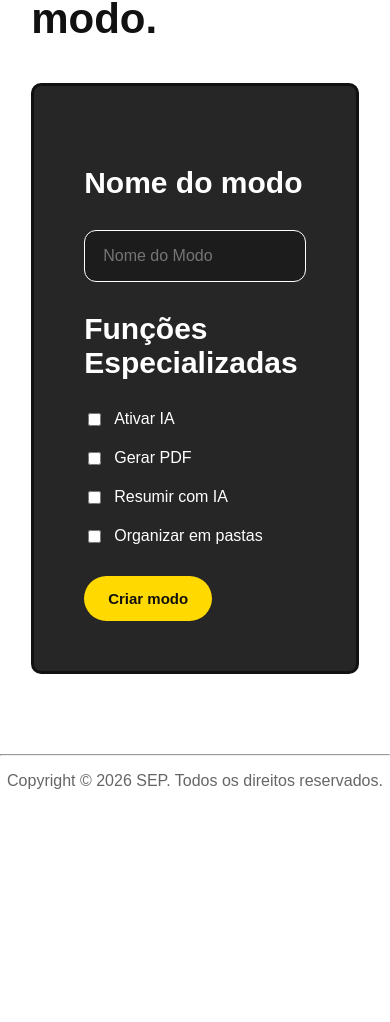
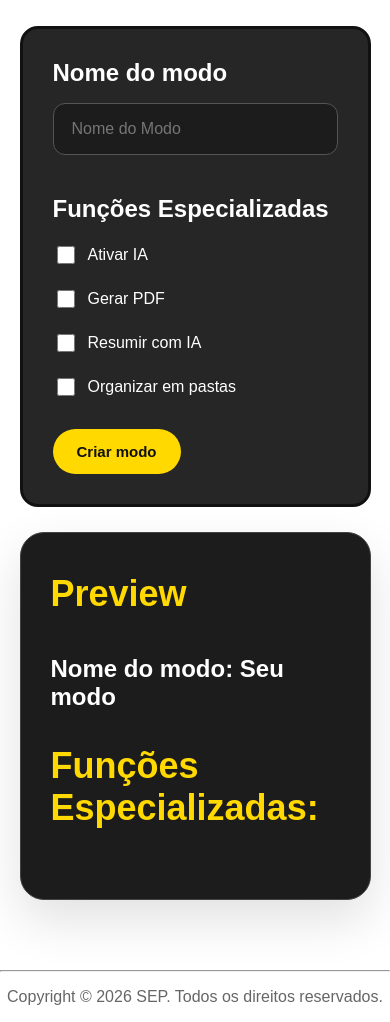
Before and after one commit to lucasknohara/SEP, a React (Vite) app: page /modocustomizavel in a window 390 px wide. Shown: the part 1373-2395 px from the top of the page. Before the commit the page ends 2179 px from the top, so only its background shows below. Built offline with nearby package versions, Linux system fonts and the light colour scheme.

Commit message:
feat: melhorando modo customizavel e criando preview

```diff
--- a/src/components/CustomModeForm/CustomModeForm.css
+++ b/src/components/CustomModeForm/CustomModeForm.css
@@ -5,29 +5,67 @@
 }
 
 .custom-mode-form h2 {
-    margin-bottom: 40px;
+    margin: 0 0 40px;
     font-size: 42px;
 }
 
-.custom-mode-form input[type="text"] {
+.custom-mode-content {
+    display: grid;
+    grid-template-columns: 1fr 1fr;
+    gap: 40px;
+    align-items: start;
+}
+
+.custom-controls {
+    padding: 50px;
+    border: 3px solid var(--cor-preto);
+    border-radius: 18px;
+    background: #262626;
+    color: var(--cor-branco);
+}
+
+.custom-controls h3 {
+    margin: 0 0 16px;
+    font-size: 30px;
+}
+
+.custom-controls h3:nth-of-type(2) {
+    margin-top: 40px;
+}
+
+.custom-controls input[type="text"] {
     width: 100%;
     max-width: 400px;
     padding: 16px 18px;
-    border: 1px solid var(--cor-branco);
+    border: 1px solid #555;
     border-radius: 12px;
     background: #1c1c1c;
     color: var(--cor-branco);
     font-size: 16px;
+    outline: none;
 }
 
-.custom-mode-form label {
+.custom-controls input[type="text"]:focus {
+    border-color: var(--cor-amarelo);
+}
+
+.custom-controls label {
     display: flex;
     align-items: center;
     gap: 10px;
     margin-top: 20px;
+    cursor: pointer;
+    font-size: 16px;
 }
 
-.custom-mode-form button {
+.custom-controls input[type="checkbox"] {
+    width: 18px;
+    height: 18px;
+    accent-color: var(--cor-amarelo);
+    cursor: pointer;
+}
+
+.custom-controls button {
     margin-top: 30px;
     padding: 14px 24px;
     border: none;
@@ -37,16 +75,97 @@
     cursor: pointer;
     font-size: 15px;
     font-weight: bold;
+    transition:
+        transform 0.3s ease,
+        box-shadow 0.3s ease;
 }
 
-.custom-mode-form-div {
-    border: 3px solid var(--cor-preto);
-    border-radius: 10px;
-    padding: 50px;
-    background-color: #262626;
-    color: var(--cor-branco);
+.custom-controls button:hover {
+    transform: translateY(-2px);
+    box-shadow: 0 10px 25px rgba(0, 0, 0, 0.2);
 }
 
-.custom-mode-form-div h3 {
-    font-size: 30px
+.custom-preview {
+    min-height: 300px;
+    padding: 40px;
+    border: 1px solid #444;
+    border-radius: 24px;
+    background: #1c1c1c;
+    color: var(--cor-branco);
+    box-shadow: 0 20px 50px rgba(0, 0, 0, 0.12);
 }
+
+.custom-preview h2 {
+    color: var(--cor-amarelo);
+    font-size: 30px;
+    padding-top: 10px;
+}
+
+.custom-preview h3 {
+    margin: 0 0 24px;
+    font-size: 28px;
+}
+
+.custom-preview span {
+    display: inline-block;
+    margin: 8px 8px 0 0;
+    padding: 8px 14px;
+    border-radius: 999px;
+    background: var(--cor-amarelo);
+    color: var(--cor-preto);
+    font-size: 14px;
+}
+
+@media (max-width: 1024px) {
+    .custom-mode-content {
+        gap: 25px;
+    }
+
+    .custom-controls,
+    .custom-preview {
+        padding: 35px;
+    }
+
+    .custom-mode-form h2 {
+        font-size: 38px;
+    }
+
+    .custom-controls h3 {
+        font-size: 26px;
+    }
+}
+
+@media (max-width: 768px) {
+    .custom-mode-form {
+        padding: 70px 5%;
+    }
+
+    .custom-mode-form h2 {
+        font-size: 36px;
+    }
+
+    .custom-mode-content {
+        grid-template-columns: 1fr;
+    }
+
+    .custom-controls,
+    .custom-preview {
+        padding: 30px;
+    }
+
+    .custom-controls h3 {
+        font-size: 24px;
+    }
+
+    .custom-controls input[type="text"] {
+        max-width: none;
+    }
+
+    .custom-preview {
+        min-height: 250px;
+    }
+
+    .custom-preview h3 {
+        font-size: 24px;
+    }
+}
--- a/src/components/CustomModeForm/CustomModeForm.jsx
+++ b/src/components/CustomModeForm/CustomModeForm.jsx
@@ -40,11 +40,13 @@ function CustomModeForm() {
         <section className="custom-mode-form">
             <h2>Crie seu próprio modo.</h2>
 
-            <div className="custom-mode-form-div">
+            <div className="custom-mode-content">
+                <div className="custom-controls">
                     <h3>Nome do modo</h3>
+
                     <input type="text" placeholder="Nome do Modo" value={nome} onChange={(e) => setNome(e.target.value)} />
+                        <h3>Funções Especializadas</h3>
 
-                <h3>Funções Especializadas</h3>
                     <label>
                         <input type="checkbox" checked={ativarIA} onChange={(e) => setAtivarIA(e.target.checked)} />
                         Ativar IA
@@ -61,7 +63,21 @@ function CustomModeForm() {
                         <input type="checkbox" checked={organizarPasta} onChange={(e) => setOrganizarPasta(e.target.checked)} />
                         Organizar em pastas
                     </label>
+
                     <button onClick={salvarModo}>Criar modo</button>
+                </div>
+
+                <div className="custom-preview">
+                    <h2>Preview</h2>
+
+                    <h3>Nome do modo: { nome || "Seu modo"}</h3>
+
+                    <h2>Funções Especializadas:</h2>
+                    {ativarIA && <span>Ativar IA</span>}
+                    {gerarPDF && <span>Gerar PDF</span>}
+                    {resumirComIA && <span>Resumir com IA</span>}
+                    {organizarPasta && <span>Organizar em pastas</span>}
+                </div>
             </div>
         </section>
     );
```
Lines whose indentation alone changed are shown as unchanged.
